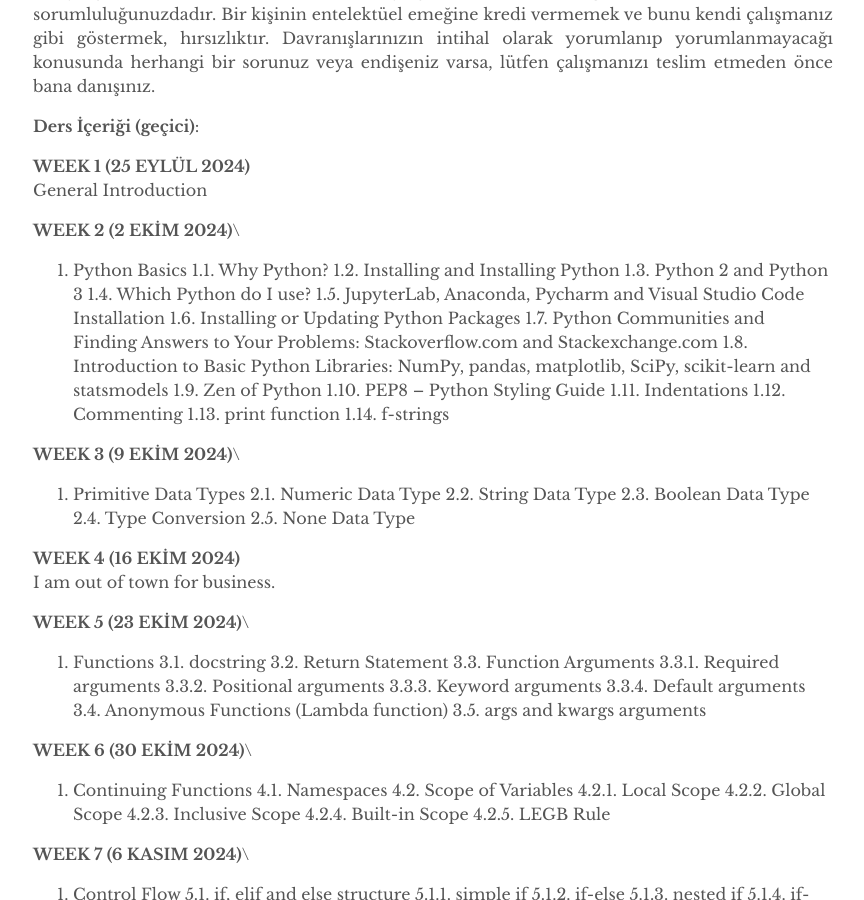
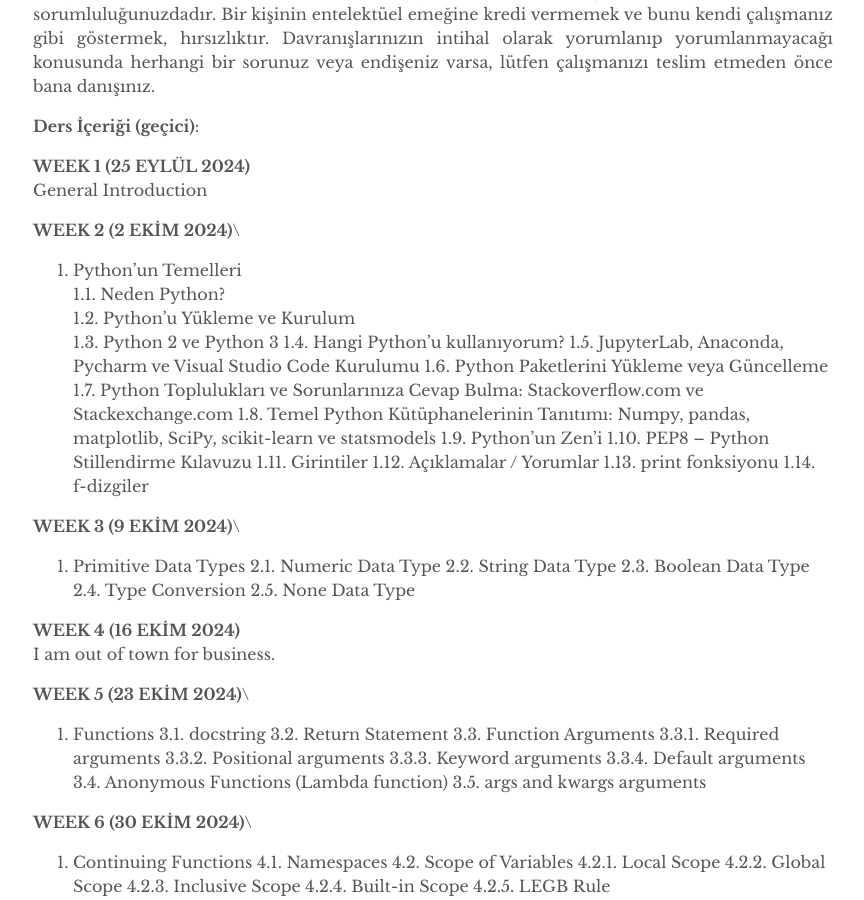
Before and after one commit to mmuratarat/turkish, a Jekyll site: the page built from _pages/fef210_2425fall.md, in a window 1280 px wide and 900 px high, scrolled down 1879 px. Shown: the whole window, without its empty margins (207-1071 px from the left). Built offline with Jekyll 4.4.1, drawn with Linux system fonts in a browser that asks for light colours; nearby versions of some CDN libraries; comment, search, counter and statistics services are not loaded.

Commit message:
Update fef210_2425fall.md

```diff
--- a/_pages/fef210_2425fall.md
+++ b/_pages/fef210_2425fall.md
@@ -69,21 +69,21 @@ permalink: /fef210_2425fall/
 General Introduction
 
 **WEEK 2 (2 EKİM 2024)**\
-1. Python Basics
-1.1. Why Python?
-1.2. Installing and Installing Python
-1.3. Python 2 and Python 3
-1.4. Which Python do I use?
-1.5. JupyterLab, Anaconda, Pycharm and Visual Studio Code Installation
-1.6. Installing or Updating Python Packages
-1.7. Python Communities and Finding Answers to Your Problems: Stackoverflow.com and Stackexchange.com
-1.8. Introduction to Basic Python Libraries: NumPy, pandas, matplotlib, SciPy, scikit-learn and statsmodels
-1.9. Zen of Python
-1.10. PEP8 – Python Styling Guide
-1.11. Indentations
-1.12. Commenting
-1.13. print function
-1.14. f-strings
+1. Python’un Temelleri\
+1.1. Neden Python?\
+1.2. Python’u Yükleme ve Kurulum\
+1.3. Python 2 ve Python 3
+1.4. Hangi Python'u kullanıyorum?
+1.5. JupyterLab, Anaconda, Pycharm ve Visual Studio Code Kurulumu
+1.6. Python Paketlerini Yükleme veya Güncelleme
+1.7. Python Toplulukları ve Sorunlarınıza Cevap Bulma: Stackoverflow.com ve Stackexchange.com
+1.8. Temel Python Kütüphanelerinin Tanıtımı: Numpy, pandas, matplotlib, SciPy, scikit-learn ve statsmodels
+1.9. Python'un Zen'i
+1.10.	PEP8 – Python Stillendirme Kılavuzu
+1.11. Girintiler
+1.12. Açıklamalar / Yorumlar
+1.13. print fonksiyonu
+1.14. f-dizgiler
 
 **WEEK 3 (9 EKİM 2024)**\
 2. Primitive Data Types
```
